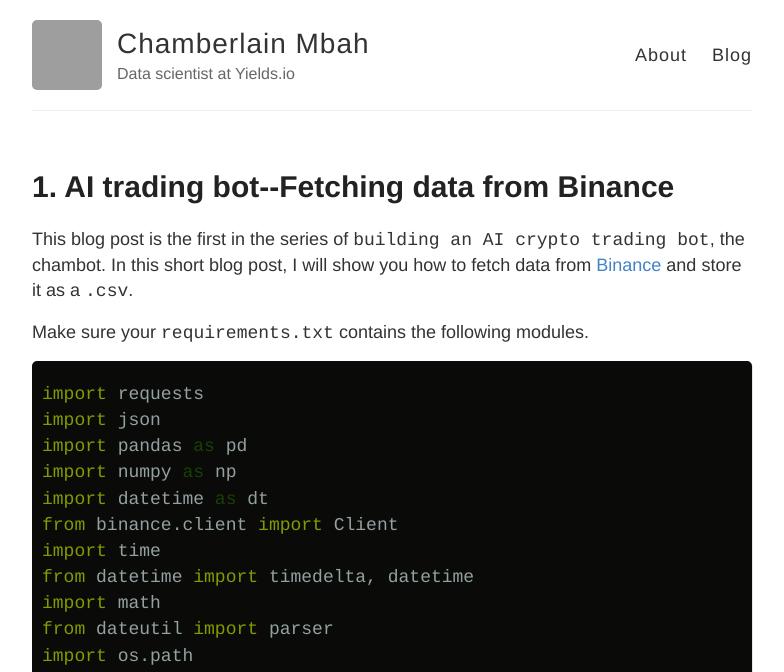
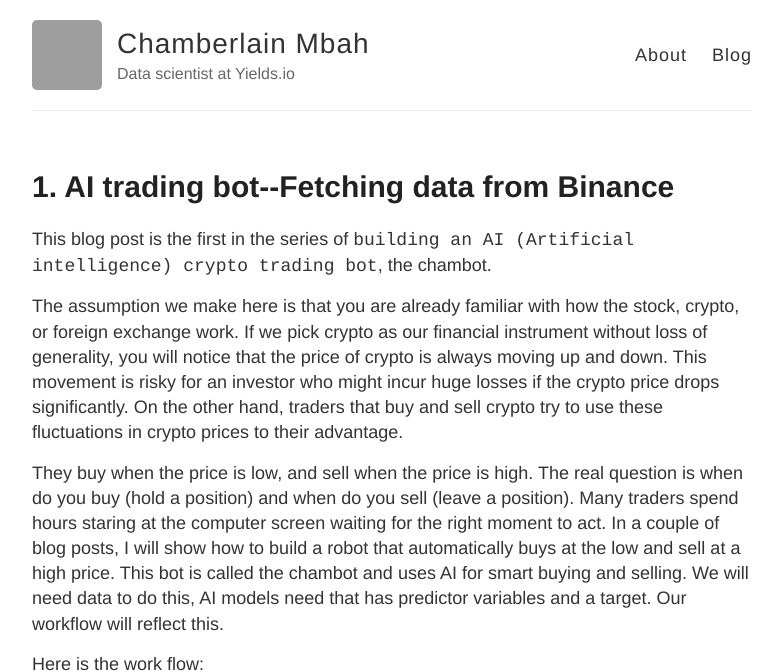
Before and after one commit to chambox/chambox.github.io, a Jekyll site: the page built from _posts/2020-03-23-1_AI_trading_bot_fetch_data.md, in a window 1280 px wide and 1400 px high. Shown: the top 672 px of the window, without its empty margins (248-1032 px from the left). Built offline with Jekyll 4.4.1, drawn with Linux system fonts in a browser that asks for light colours; a script that is not in the unit is left out; some of the changed text lies outside the part shown; grey boxes are pictures that could not be loaded.

Commit message:
update post

```diff
--- a/_posts/2020-03-23-1_AI_trading_bot_fetch_data.md
+++ b/_posts/2020-03-23-1_AI_trading_bot_fetch_data.md
@@ -12,7 +12,25 @@ title: 1. AI trading bot--Fetching data from Binance
 
 
 
-This blog post is the first in the series of `building an AI crypto trading bot`, the chambot. In this short blog post, I will show you how to fetch data from [Binance](https://www.binance.com/en) and store it as a `.csv`.
+This blog post is the first in the series of `building an AI (Artificial intelligence) crypto trading bot`, the chambot.
+
+The assumption we make here is that you are already familiar with how the stock, crypto, or foreign exchange work. If we pick crypto as our financial instrument without loss of generality, you will notice that the price of crypto is always moving up and down. This movement is risky for an investor who might incur huge losses if the crypto price drops significantly. On the other hand, traders that buy and sell crypto try to use these fluctuations in crypto prices to their advantage.
+
+They buy when the price is low, and sell when the price is high. The real question is when do you buy (hold a position) and when do you sell (leave a position). Many traders spend hours staring at the computer screen waiting for the right moment to act.  In a couple of blog posts, I will show how to build a robot that automatically buys at the low and sell at a high price. This bot is called the chambot and uses AI for smart buying and selling. We will need data to do this,  AI models need that has predictor variables and a target. Our workflow will reflect this.
+
+Here is the work flow:
+
+![](../../images/flow_diagram.jpg)
+
+These are the steps we will take:
+1. Fetch market data from Binance
+2. Create a target variable
+3. Create predictor variables
+4. Merge the predictor variables and the target variable to form a dataset that will be used to train an AI model
+5. Train AI model
+6. Put the model in production on AWS to start buying and selling crypto and making huge profits.
+
+In this short blog post, I will show you how to fetch data from [Binance](https://www.binance.com/en) and store it as a `.csv`.
 
 Make sure your `requirements.txt` contains the following modules.
 
```
